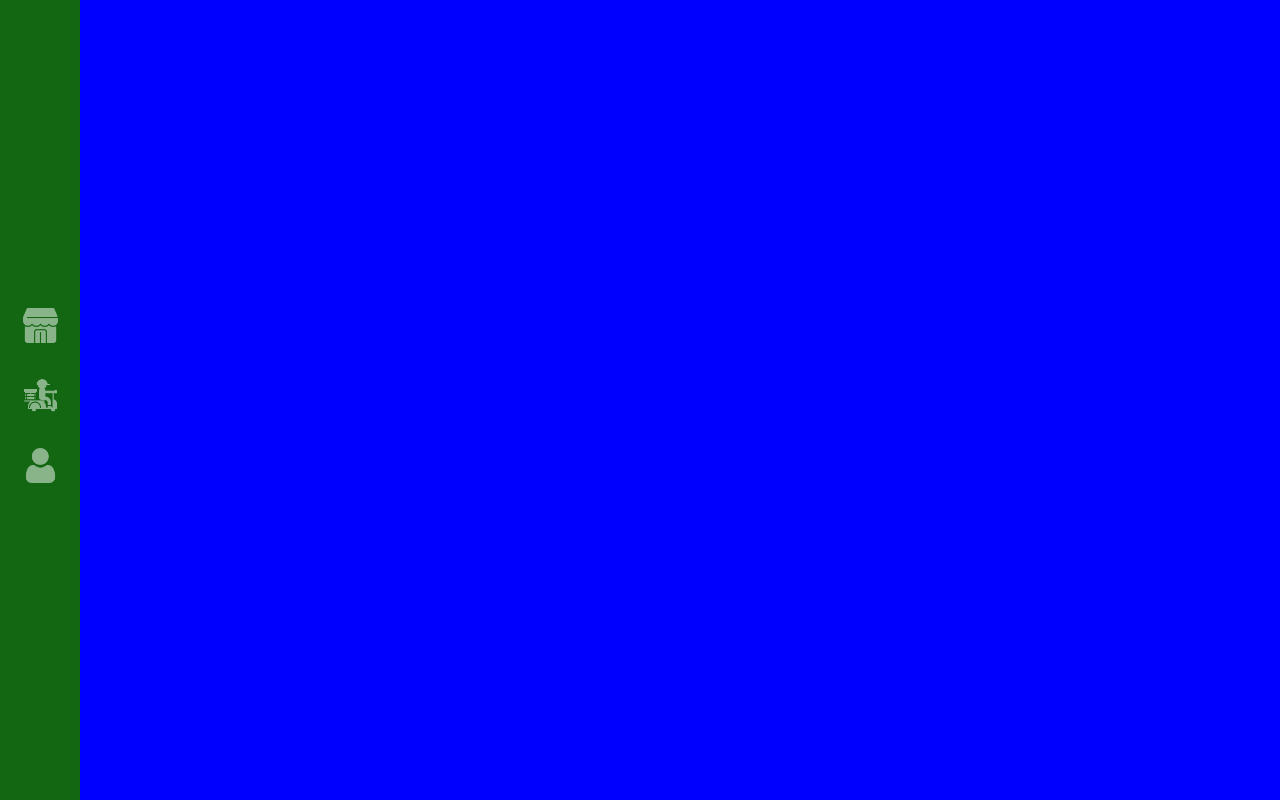
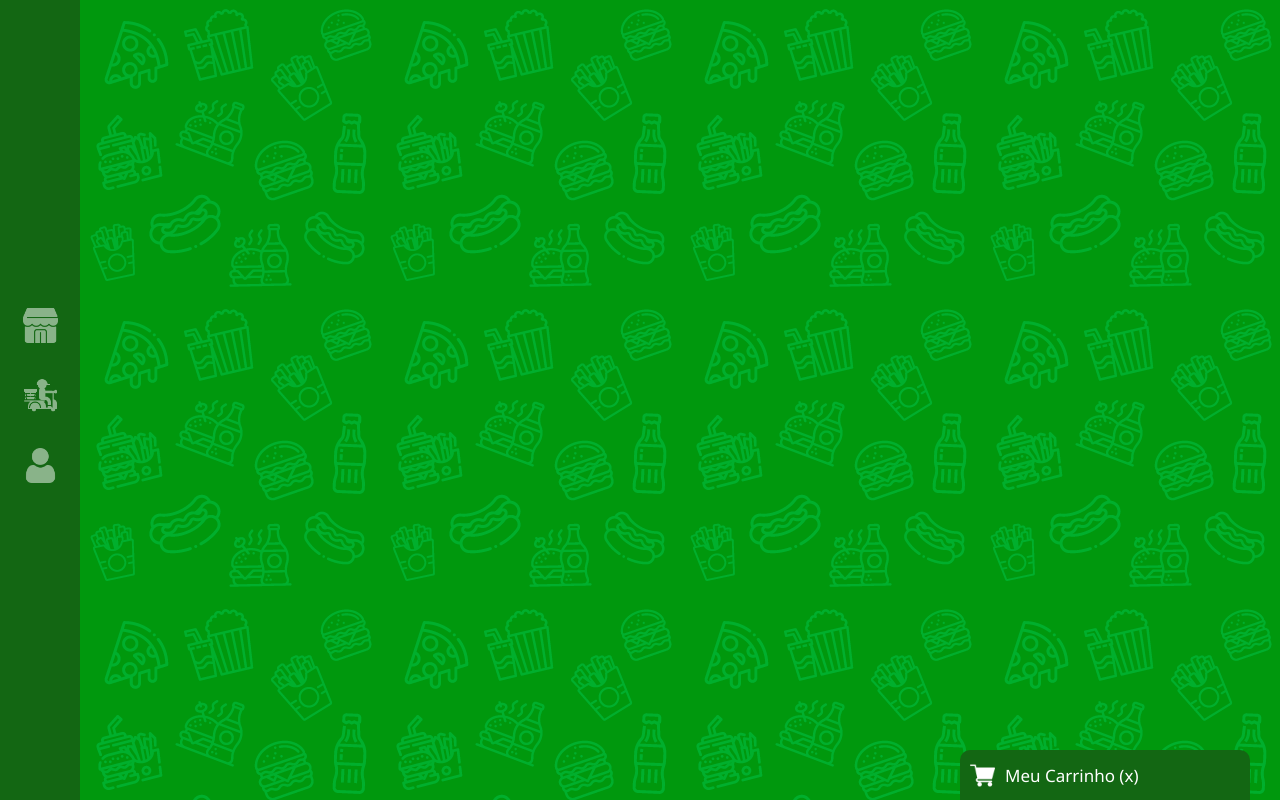
Before and after one commit to christopherldo/react-devsfood, a React (Create React App) app: page /#/ in a window 1280 px wide. Before the commit this address led to /#/. Built offline with nearby package versions, Linux system fonts and the light colour scheme.

Commit message:
🚧 (Structure): Working on Cart

```diff
--- a/src/App.js
+++ b/src/App.js
@@ -1,9 +1,10 @@
 import React from 'react';
 import { HashRouter, Switch, Route } from 'react-router-dom';
 import { Container, Menu, PageBody } from './AppStyled';
+import PrivateRoute from './components/PrivateRoute';
 import HomeScreen from './pages/HomeScreen';
 import MenuItem from './components/MenuItem';
-import PrivateRoute from './components/PrivateRoute';
+import Cart from './components/Cart';
 
 export default () => (
   <HashRouter>
@@ -26,7 +27,7 @@ export default () => (
           </PrivateRoute>
         </Switch>
       </PageBody>
-      {/* <Cart /> */}
+      <Cart />
     </Container>
   </HashRouter>
 );
--- a/src/AppStyled.js
+++ b/src/AppStyled.js
@@ -23,6 +23,7 @@ export const Menu = styled.div`
 
 export const PageBody = styled.div`
   display: flex;
-  background-color: #00f;
+  background-color: #00980d;
+  background-image: url('/assets/bg.png');
   flex: 1;
 `;
--- /dev/null
+++ b/src/components/Cart/index.js
@@ -0,0 +1,16 @@
+import React from 'react';
+import {
+  CartArea, CartHeader, CartIcon, CartText, CartBody,
+} from './styled';
+
+const Cart = () => (
+  <CartArea>
+    <CartHeader>
+      <CartIcon src="/assets/cart.png" />
+      <CartText>Meu Carrinho (x)</CartText>
+    </CartHeader>
+    <CartBody />
+  </CartArea>
+);
+
+export default Cart;
--- /dev/null
+++ b/src/components/Cart/styled.js
@@ -0,0 +1,31 @@
+import styled from 'styled-components';
+
+export const CartArea = styled.div`
+  background-color: #136713;
+  border-top-left-radius: 10px;
+  border-top-right-radius: 10px;
+  position: fixed;
+  bottom: 0;
+  right: 30px;
+`;
+
+export const CartHeader = styled.div`
+  width: 290px;
+  height: 50px;
+  display: flex;
+  align-items: center;
+  cursor: pointer;
+`;
+
+export const CartIcon = styled.img`
+  width: 25px;
+  height: auto;
+  margin: 0 10px;
+`;
+
+export const CartText = styled.div`
+  color: #fff;
+  font-size: 17px;
+`;
+
+export const CartBody = styled.div``;
```
